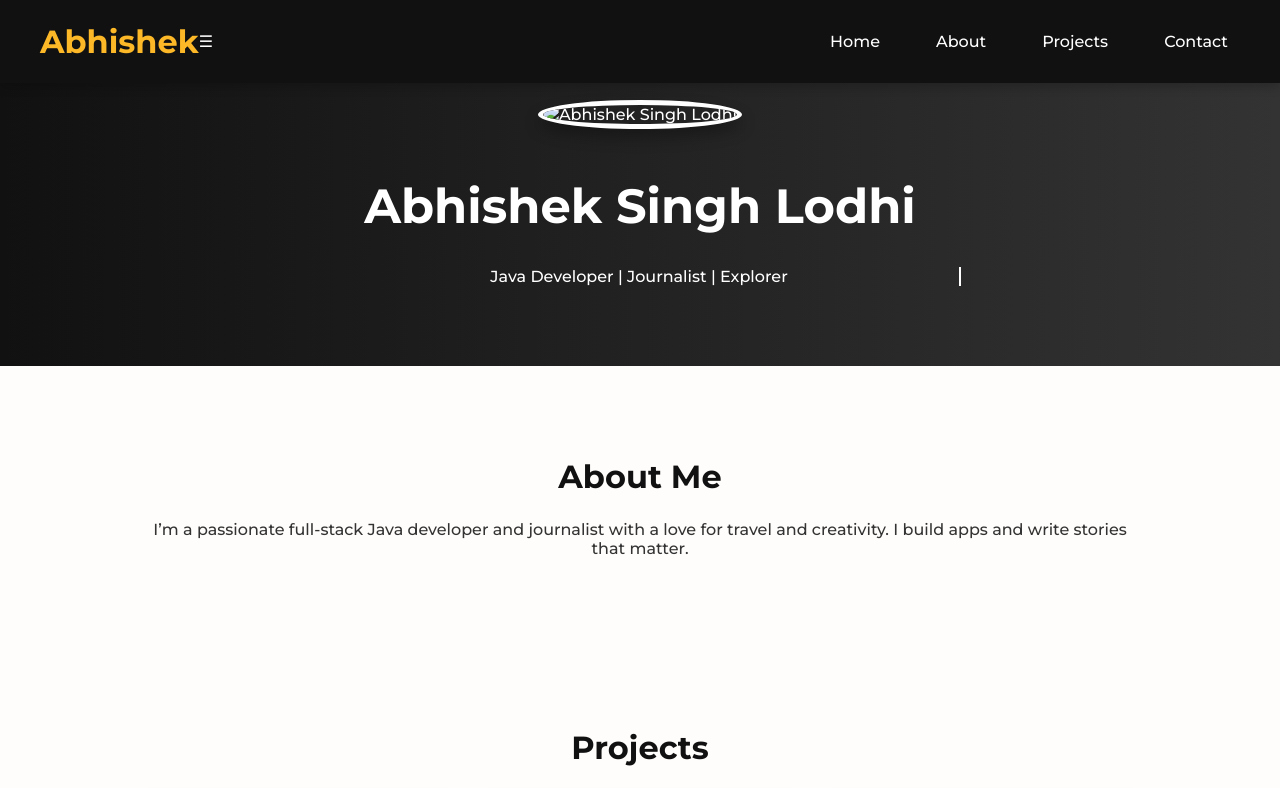
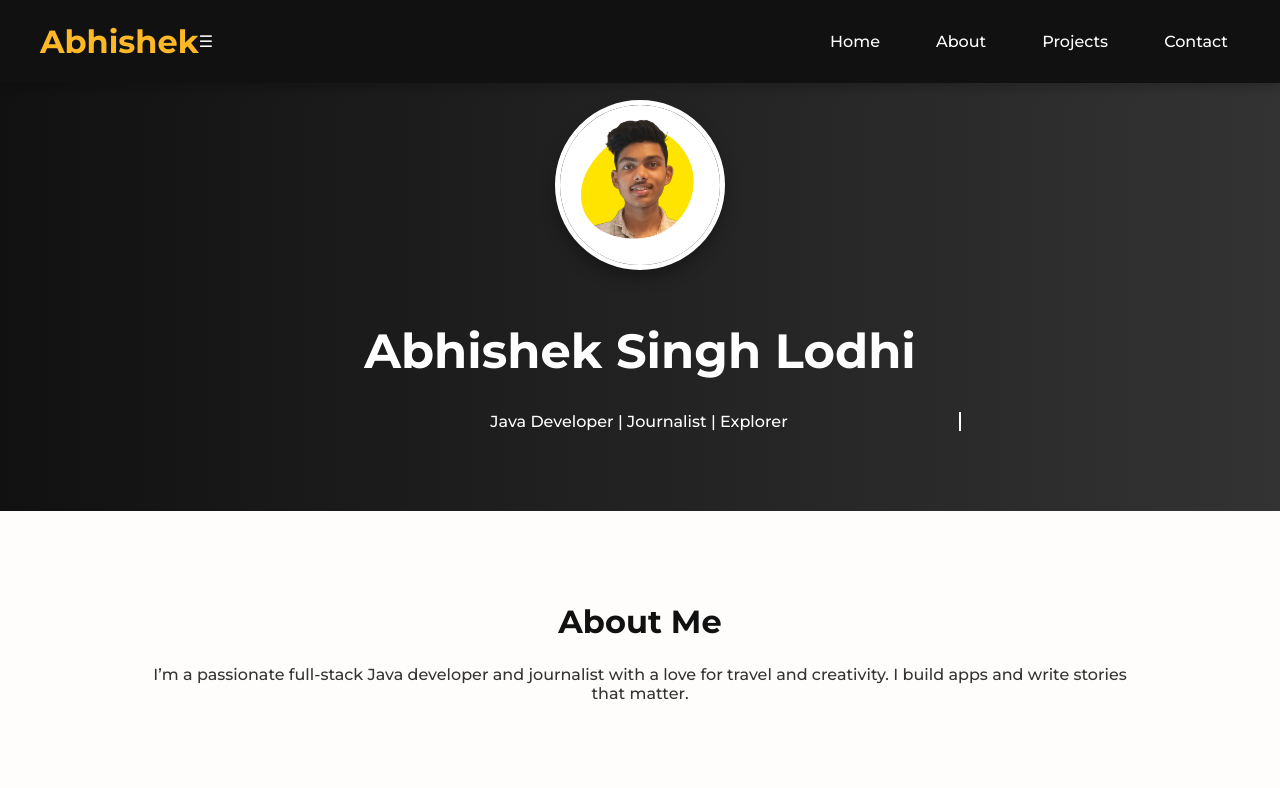
Before and after one commit to ABHISHEKLODHI6244/portpolio, a plain HTML site: page index.html in a window 1280 px wide. Shown: the top 788 px of the page. Drawn offline with Linux system fonts and the light colour scheme.

Commit message:
Update index.html

```diff
--- a/index.html
+++ b/index.html
@@ -27,7 +27,7 @@
   <header id="home">
     <div class="container">
       <div class="profile-image">
-        <img src="./added profile-pic (11).png" alt="Abhishek Singh Lodhi">
+        <img src="./abhi.png" alt="Abhishek Singh Lodhi">
       </div>
       <div class="intro-text">
         <h1>Abhishek Singh Lodhi</h1>
```
